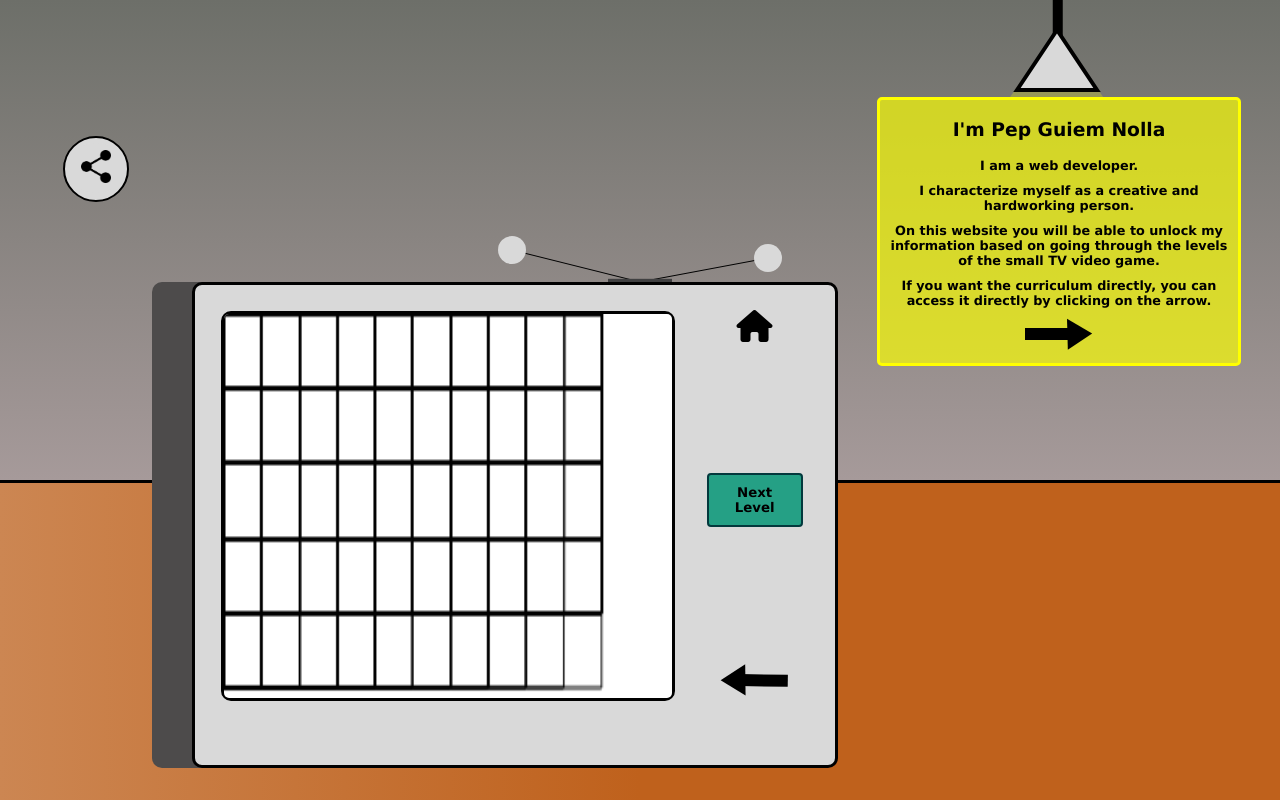
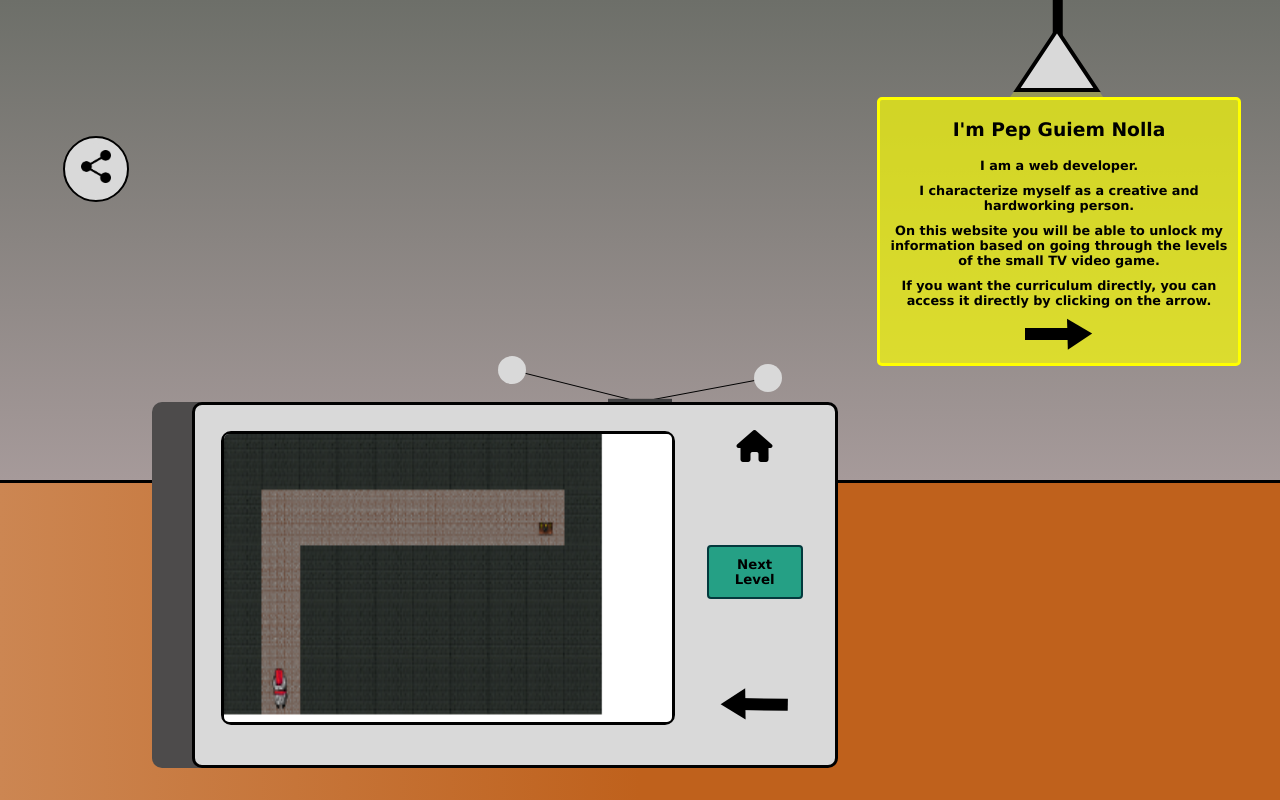
Before and after one commit to PepGuiem/Curriculum, a website built with Parcel: page src/index.html in a window 1280 px wide. Both pictures are taken after a click on the button "Play". Built offline with nearby package versions, Linux system fonts and the light colour scheme.

Commit message:
canvas with images

```diff
--- a/src/css/style-game.css
+++ b/src/css/style-game.css
@@ -5,7 +5,7 @@
 }
 
 .tv.game-active{
-    height: 60%;
+    height: 45%;
     transition: height 0.5s ease-in-out;
     margin-bottom: 5%;
 }
--- a/src/css/style.css
+++ b/src/css/style.css
@@ -245,7 +245,7 @@ body{
     }
 
     .screen{
-        background-image:url(/src/img/pixil-frame-0\ \(3\).png);
+        background-image:url(/src/img/caballero.png);
         background-color: #3a6150;
     }
 }
--- a/src/js/script.js
+++ b/src/js/script.js
@@ -70,12 +70,30 @@ play.addEventListener("click", function(){
     document.querySelector(".home").style.display = "block";
     document.querySelector(".back-game").style.display = "block";
     document.querySelector(".next-level").style.display = "block";
-    setTimeout(game(), 10000);
+    game();
 });
-const tablero = document.querySelector("#tablero");
-const contexto = tablero.getContext("2d");
-const horizontal = 10;
-const vertical = 5;
+
+
+var tablero = document.querySelector("#tablero");
+var contexto = tablero.getContext("2d");
+contexto.fillStyle = "blue";
+var horizontal = 10;
+var vertical = 5;
+const caballero = new Image();
+caballero.src = "/src/img/caballero.png";
+const cofre = new Image();
+cofre.src = "/src/img/cofre.png";
+const paredes = new Image();
+paredes.src = "/src/img/paredes-mazmorra.jpg";
+const suelo = new Image();
+suelo.src = "/src/img/suelo-mazmorra.jpg";
+var level1 = [
+    ["X","X","X","X","X","X","X","X","X","X"],
+    ["X"," "," "," "," "," "," "," ","#","X"],
+    ["X"," ","X","X","X","X","X","X","X","X"],
+    ["X"," ","X","X","X","X","X","X","X","X"],
+    ["X","!","X","X","X","X","X","X","X","X"]
+];
 
 
 function game(){
@@ -86,20 +104,29 @@ function game(){
 }
 
 function pintarTablero(gw,gh){
-    contexto.fillStyle = "black";
+    contexto.fillStyle = "blue";
     contexto.lineWidth = 1;
     let y = 0;
     for(let i = 0; i < vertical; i++){
-        pintarFila(y,gw,gh);
+        pintarFila(i,y,gw,gh);
         y = y + gh;
     }
 }
 
-function pintarFila(y,gw,gh){
+function pintarFila(i, y, gw, gh) {
     let x = 0;
-    for(let j = 0; j < horizontal; j++){
-        contexto.rect(x,y,gw,gh);
-        contexto.stroke();
+    for (let j = 0; j < horizontal; j++) {
+        if (level1[i][j] == "X") {
+            contexto.drawImage(paredes, x, y, gw, gh);
+        }else {
+            contexto.drawImage(suelo, x, y, gw, gh);
+            if (level1[i][j] == "!") {
+                contexto.drawImage(caballero, x, y, gw + 10, gh + 15.6);
+            } else if (level1[i][j] == "#") {
+                contexto.drawImage(cofre, x, y, gw + 10, gh);
+            }
+        }
+        contexto.rect(x, y, gw, gh);
         x = x + gw;
     }
 }
@@ -114,4 +141,5 @@ document.querySelector(".home").addEventListener("click", function(){
     document.querySelector(".home").style.display = "none";
     document.querySelector(".back-game").style.display = "none";
     document.querySelector(".next-level").style.display = "none";
+    contexto.clearRect(0, 0, tablero.width, tablero.height);
 });
```
Also changed, not shown: src/img/caballero.png (renamed from src/img/pixil-frame-0 (3).png), src/img/cofre.png (added), src/img/paredes-mazmorra.jpg (added), src/img/suelo-mazmorra.jpg (added).
